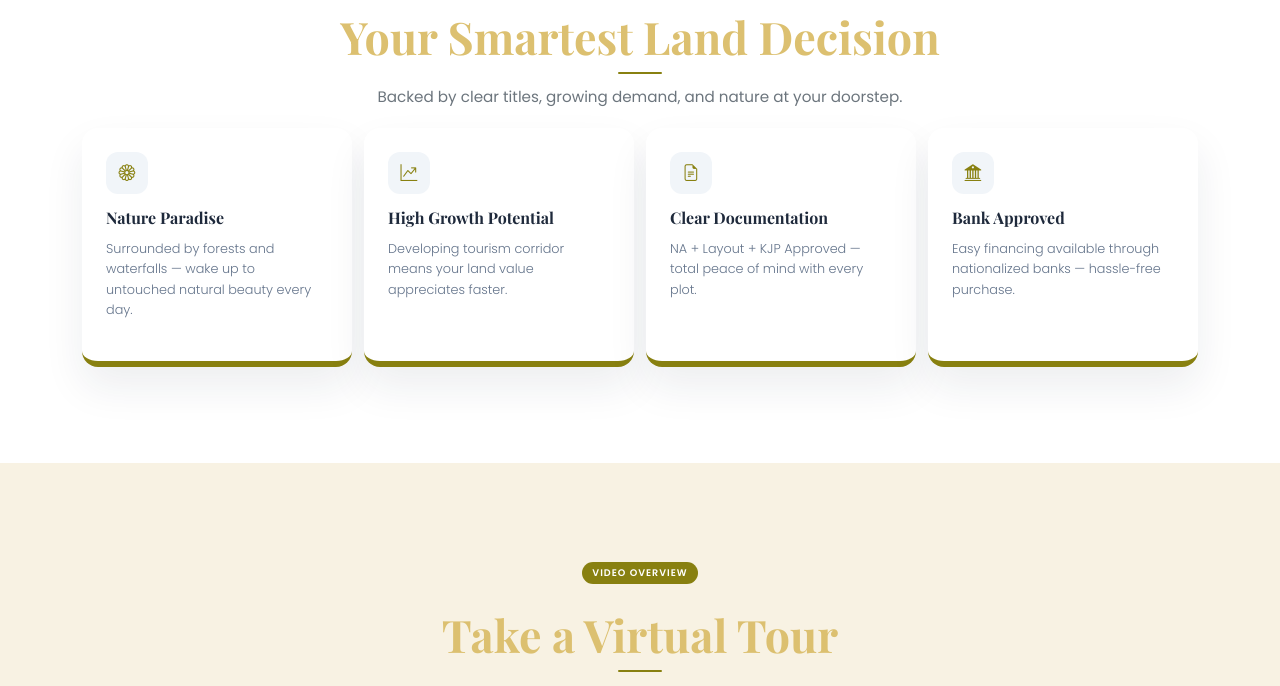
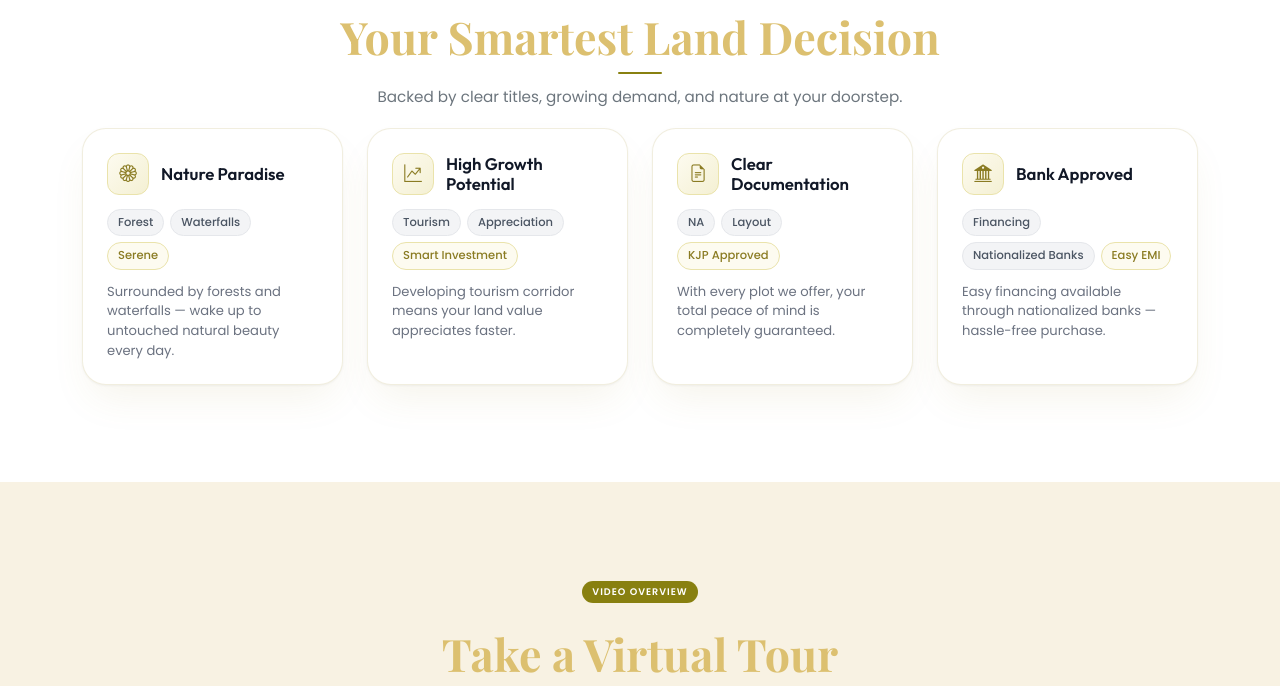
Before and after one commit to PrakashMN/kalpavriksha, a plain HTML site: page index.html in a window 1280 px wide. Shown: the part 1540-2226 px from the top of the page. Drawn offline with nearby package versions, Linux system fonts and the light colour scheme; a web font is replaced by a local one.

Commit message:
Update 12

```diff
--- a/index.html
+++ b/index.html
@@ -6,7 +6,7 @@
   <title>Kalpavruksha Estate — Own Your Piece of Nature</title>
   <link rel="preconnect" href="https://fonts.googleapis.com" />
   <link rel="preconnect" href="https://fonts.gstatic.com" crossorigin />
-  <link href="https://fonts.googleapis.com/css2?family=Playfair+Display:ital,wght@0,400;0,600;0,700;1,400&family=Poppins:wght@300;400;500;600;700&display=swap" rel="stylesheet" />
+  <link href="https://fonts.googleapis.com/css2?family=Outfit:wght@400;500;600&family=Playfair+Display:ital,wght@0,400;0,600;0,700;1,400&family=Poppins:wght@300;400;500;600;700&display=swap" rel="stylesheet" />
   <link href="https://cdn.jsdelivr.net/npm/bootstrap@5.3.2/dist/css/bootstrap.min.css" rel="stylesheet" />
   <link href="https://cdn.jsdelivr.net/npm/aos@2.3.4/dist/aos.css" rel="stylesheet" />
   <link rel="icon" type="image/png" href="images/kalpavruksha.png" />
@@ -301,17 +301,17 @@
     /* ── Why Invest ── */
     .why-scroll {
       display: flex;
-      gap: 0;
+      gap: 24px;
       overflow-x: auto;
       scroll-snap-type: x mandatory;
       -webkit-overflow-scrolling: touch;
       scrollbar-width: none;
-      padding: 0 0 4px;
+      padding: 24px 12px;
     }
     .why-scroll::-webkit-scrollbar { display: none; }
     .why-scroll .why-card {
-      scroll-snap-align: start;
-      flex: 0 0 100vw;
+      scroll-snap-align: center;
+      flex: 0 0 calc(100vw - 48px);
       min-width: 0;
     }
     .why-dots {
@@ -334,37 +334,73 @@
       border-radius: 4px;
     }
     .why-card {
-      background: var(--white);
-      border-radius: 16px;
+      background: #ffffff;
+      border-radius: 24px;
       padding: 2rem;
-      box-shadow: 0 20px 40px rgba(30,41,59,0.08);
-      border-bottom: 6px solid var(--accent);
+      box-shadow: 0 20px 40px -10px rgba(158, 142, 45, 0.1), 0 1px 3px rgba(0,0,0,0.05);
+      border: 1px solid rgba(158, 142, 45, 0.15);
       height: 100%;
-      transition: transform 0.3s;
+      transition: all 0.3s ease;
     }
-    .why-card:hover { transform: translateY(-8px); }
+    .why-card:hover {
+      transform: translateY(-5px);
+      box-shadow: 0 25px 50px -12px rgba(158, 142, 45, 0.15), 0 1px 3px rgba(0,0,0,0.05);
+    }
+    .why-header {
+      display: flex;
+      align-items: center;
+      gap: 16px;
+      margin-bottom: 16px;
+    }
     .why-icon {
-      width: 56px; height: 56px;
-      background: #f1f5f9;
+      background: linear-gradient(135deg, #FDFBF0 0%, #F4F0D3 100%);
+      width: 48px;
+      height: 48px;
       border-radius: 12px;
       display: flex;
       align-items: center;
       justify-content: center;
-      margin-bottom: 1.5rem;
+      border: 1px solid #EAE3AB;
+      flex-shrink: 0;
     }
-    .why-icon i { font-size: 1.4rem; color: var(--accent); }
+    .why-icon i {
+      font-size: 1.3rem;
+      color: #8A7B22;
+    }
     .why-card h5 {
-      font-family: 'Playfair Display', serif;
-      font-size: 1.25rem;
-      font-weight: 700;
-      color: #1E293B;
-      margin-bottom: 0.75rem;
+      font-family: 'Outfit', 'Poppins', sans-serif;
+      font-size: 1.2rem;
+      font-weight: 600;
+      color: #111827;
+      margin: 0;
+      line-height: 1.2;
     }
-    .why-card p {
-      font-size: 0.875rem;
-      color: #64748b;
-      line-height: 1.6;
-      font-weight: 300;
+    .why-tags {
+      display: flex;
+      flex-wrap: wrap;
+      gap: 8px;
+      margin-bottom: 16px;
+    }
+    .why-tags .tag {
+      background: #F3F4F6;
+      color: #4B5563;
+      font-size: 0.8rem;
+      font-weight: 500;
+      padding: 6px 12px;
+      border-radius: 20px;
+      border: 1px solid #E5E7EB;
+    }
+    .why-tags .tag.highlight {
+      background: #FDFBF0;
+      color: #8A7B22;
+      border-color: #EAE3AB;
+    }
+    .why-desc {
+      font-size: 0.9rem;
+      color: #6B7280;
+      margin: 0;
+      line-height: 1.5;
+      font-weight: 400;
     }
     @media (min-width: 768px) {
       .why-scroll {
@@ -373,11 +409,14 @@
         gap: 24px;
         overflow-x: visible;
         scroll-snap-type: none;
-        padding-bottom: 0;
+        padding: 0;
+        margin: 0;
+        width: 100%;
       }
       .why-scroll .why-card {
         flex: unset;
         min-width: unset;
+        width: auto;
       }
       .why-dots { display: none; }
     }
@@ -829,12 +868,14 @@
     .d-flex.flex-wrap.gap-4.mt-3 { gap: 0.75rem !important; }
     .d-flex.flex-wrap.gap-4.mt-3 > div { width: calc(50% - 0.75rem); }
 
-    .why-scroll { gap: 12px; }
-    .why-scroll .why-card { flex: 0 0 calc(100vw - 32px); padding: 1.25rem; }
-    .why-icon { width: 42px; height: 42px; margin-bottom: 0.85rem; }
-    .why-icon i { font-size: 1.05rem; }
-    .why-card h5 { font-size: 1rem; }
-    .why-card p { font-size: 0.8rem; }
+    .why-scroll .why-card { flex: 0 0 calc(100vw - 48px); padding: 1.5rem; }
+    .why-header { gap: 12px; margin-bottom: 14px; }
+    .why-icon { width: 42px; height: 42px; }
+    .why-icon i { font-size: 1.1rem; }
+    .why-card h5 { font-size: 1.05rem; }
+    .why-tags { gap: 6px; margin-bottom: 12px; }
+    .why-tags .tag { font-size: 0.72rem; padding: 4px 10px; }
+    .why-desc { font-size: 0.82rem; }
 
     .amenity-badge { font-size: 0.78rem; padding: 0.45rem 0.95rem; gap: 0.4rem; }
     .amenity-badge i { font-size: 0.85rem; }
@@ -912,7 +953,7 @@
       .section-title { font-size: 1.6rem; }
       .section-subtitle { font-size: 0.95rem; }
 
-      .why-scroll .why-card { flex: unset; min-width: unset; padding: 1.25rem; }
+      .why-scroll { margin: 0; width: 100%; }
       .amenity-card { padding: 1rem; }
       .amenity-card .title { font-size: 0.95rem; }
 
@@ -960,7 +1001,7 @@
 
       .section-title { font-size: 1.8rem; }
       .about-img-wrap { min-height: 340px; }
-      .why-scroll .why-card { flex: unset; min-width: unset; padding: 1.5rem; }
+      .why-scroll .why-card { flex: unset; min-width: unset; width: auto; padding: 1.5rem; }
       .amenity-card { padding: 1.25rem; }
 
       .calc-card { padding: 2rem; }
@@ -1079,24 +1120,52 @@
     </div>
     <div class="why-scroll mt-2">
       <div class="why-card" data-aos="zoom-in" data-aos-delay="0">
+        <div class="why-header">
           <div class="why-icon"><i class="bi bi-flower1"></i></div>
           <h5>Nature Paradise</h5>
-        <p>Surrounded by forests and waterfalls — wake up to untouched natural beauty every day.</p>
+        </div>
+        <div class="why-tags">
+          <span class="tag">Forest</span>
+          <span class="tag">Waterfalls</span>
+          <span class="tag highlight">Serene</span>
+        </div>
+        <p class="why-desc">Surrounded by forests and waterfalls — wake up to untouched natural beauty every day.</p>
       </div>
       <div class="why-card" data-aos="zoom-in" data-aos-delay="100">
+        <div class="why-header">
           <div class="why-icon"><i class="bi bi-graph-up-arrow"></i></div>
           <h5>High Growth Potential</h5>
-        <p>Developing tourism corridor means your land value appreciates faster.</p>
+        </div>
+        <div class="why-tags">
+          <span class="tag">Tourism</span>
+          <span class="tag">Appreciation</span>
+          <span class="tag highlight">Smart Investment</span>
+        </div>
+        <p class="why-desc">Developing tourism corridor means your land value appreciates faster.</p>
       </div>
       <div class="why-card" data-aos="zoom-in" data-aos-delay="200">
+        <div class="why-header">
           <div class="why-icon"><i class="bi bi-file-earmark-text"></i></div>
           <h5>Clear Documentation</h5>
-        <p>NA + Layout + KJP Approved — total peace of mind with every plot.</p>
+        </div>
+        <div class="why-tags">
+          <span class="tag">NA</span>
+          <span class="tag">Layout</span>
+          <span class="tag highlight">KJP Approved</span>
+        </div>
+        <p class="why-desc">With every plot we offer, your total peace of mind is completely guaranteed.</p>
       </div>
       <div class="why-card" data-aos="zoom-in" data-aos-delay="300">
+        <div class="why-header">
           <div class="why-icon"><i class="bi bi-bank2"></i></div>
           <h5>Bank Approved</h5>
-        <p>Easy financing available through nationalized banks — hassle-free purchase.</p>
+        </div>
+        <div class="why-tags">
+          <span class="tag">Financing</span>
+          <span class="tag">Nationalized Banks</span>
+          <span class="tag highlight">Easy EMI</span>
+        </div>
+        <p class="why-desc">Easy financing available through nationalized banks — hassle-free purchase.</p>
       </div>
     </div>
     <div class="why-dots"></div>
```
Lines whose indentation alone changed are shown as unchanged.
